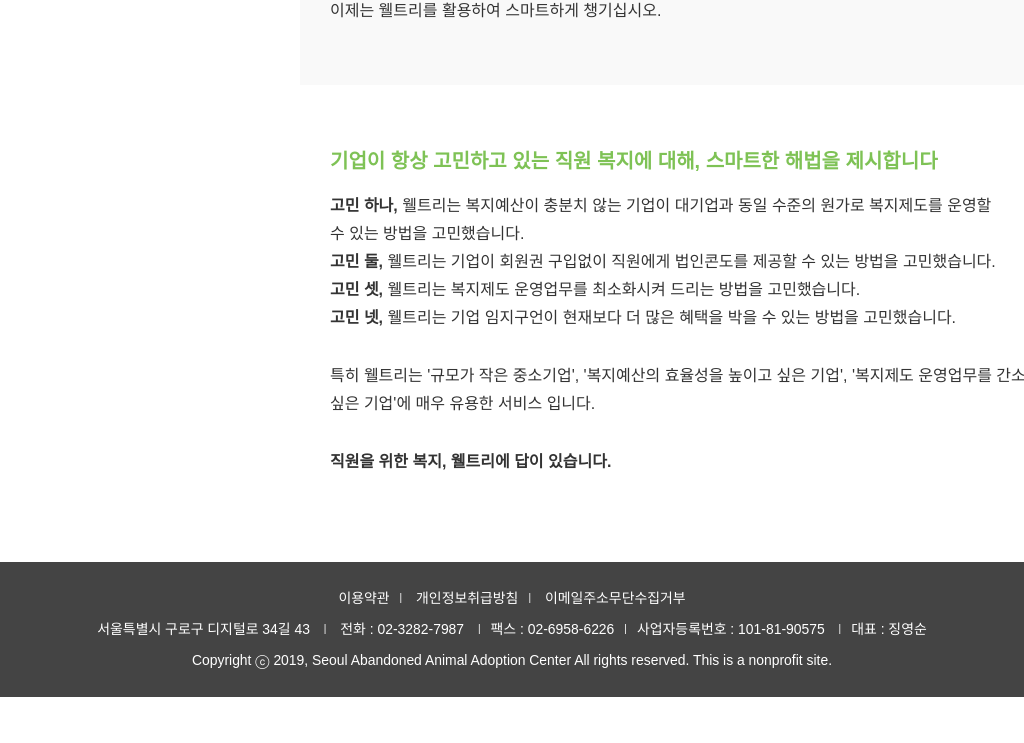
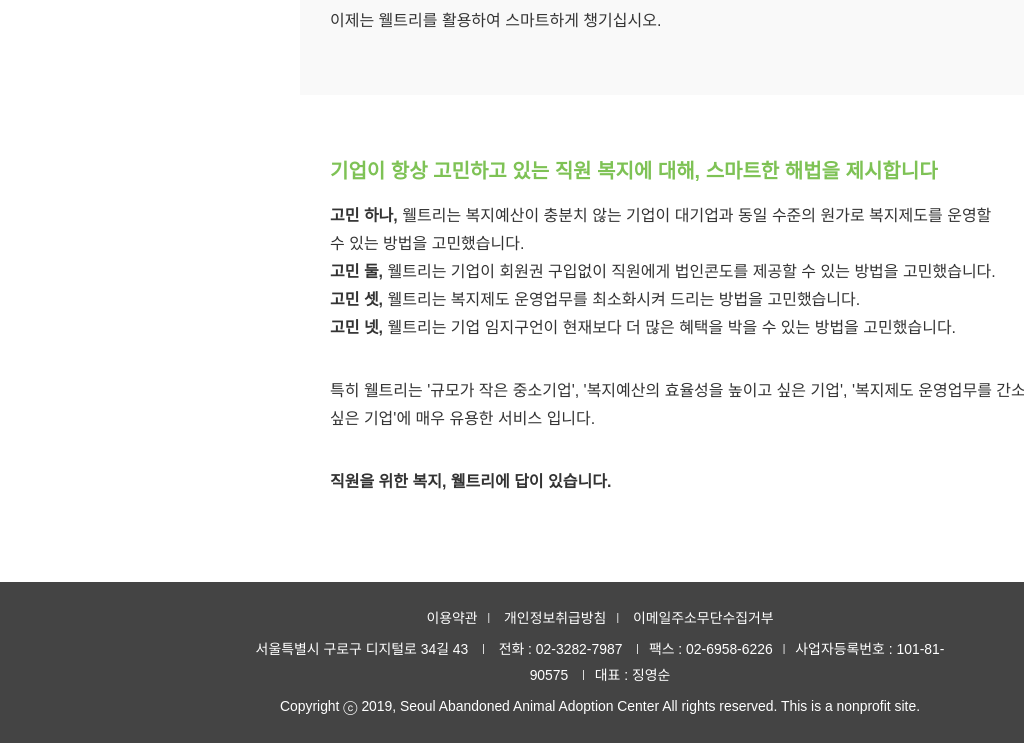
Before and after one commit to dmstj3156/weltree, a plain HTML site: page sub1_1.html in a window 1024 px wide. Shown: the part 728-1471 px from the top of the page. Before the commit the page ends 1425 px from the top, so only its background shows below. Drawn offline with nearby package versions, Linux system fonts and the light colour scheme; a script that the page names is missing.

Commit message:
Add files via upload

```diff
--- a/css/style.css
+++ b/css/style.css
@@ -222,12 +222,13 @@
     color: #fff;
     padding-top: 25px;
     padding-bottom: 25px;
-    width: 1200px
-    margin: 0 auto;
+
+    width: 100%;
     text-align: center;
   }
   footer .container{
-    width: 100%;
+    width: 1200px;
+    margin: 0 auto;
   }
   .footerMenu > li {
     display: inline-block;
@@ -250,3 +251,39 @@
   footer .address {
     margin-bottom: 5px;
   }
+@media screen and (max-width: 1024px) {
+    body{
+       min-width: 1200px;
+       height: 100%;
+    }
+    header{
+        width: 100%;
+        position: relative;
+    }
+    footer{
+      position: relative;
+      width: 100%;
+    }
+    footer .container{
+      width: 698px;
+      margin: 0 auto;
+    }
+}
+@media screen and (min-width: 1024px) {
+  body{
+     min-width: 1200px;
+     height: 100%;
+  }
+  header{
+      width: 100%;
+      position: relative;
+  }
+  footer{
+    position: relative;
+    width: 100%;
+  }
+  footer .container{
+    width: 698px;
+    margin: 0 auto;
+  }
+}
--- a/css/sub.css
+++ b/css/sub.css
@@ -137,7 +137,7 @@ article h4{
     line-height: 1.5em;
 }
 article p{
-    margin-bottom: 30px;
+    margin-bottom: 35px;
     line-height: 28px;
 }
 article p:last-child{
@@ -184,3 +184,12 @@ b{
     margin-right: 8px;
     color: #7ec255;
 }
+@media (min-width: 768px) and (max-width: 1024px) {
+    body{
+        max-width: 1024px;
+        min-width: 768px;
+    }
+    header{
+        width: 100%;
+    }
+}
```
